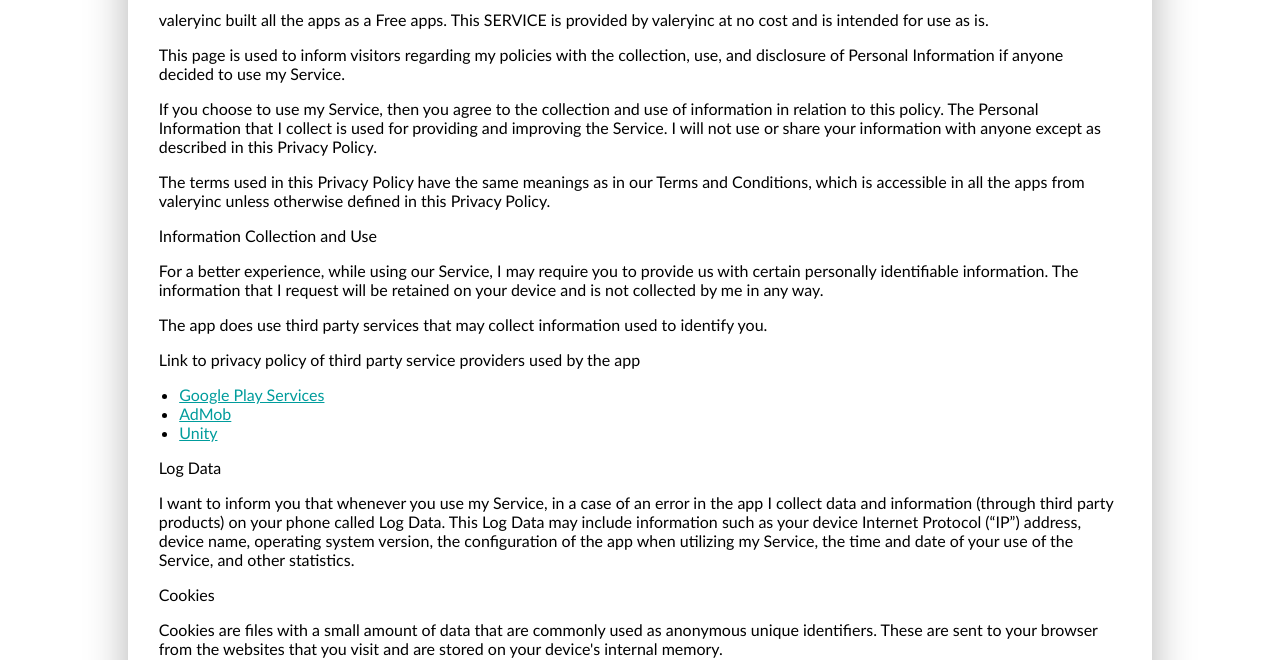
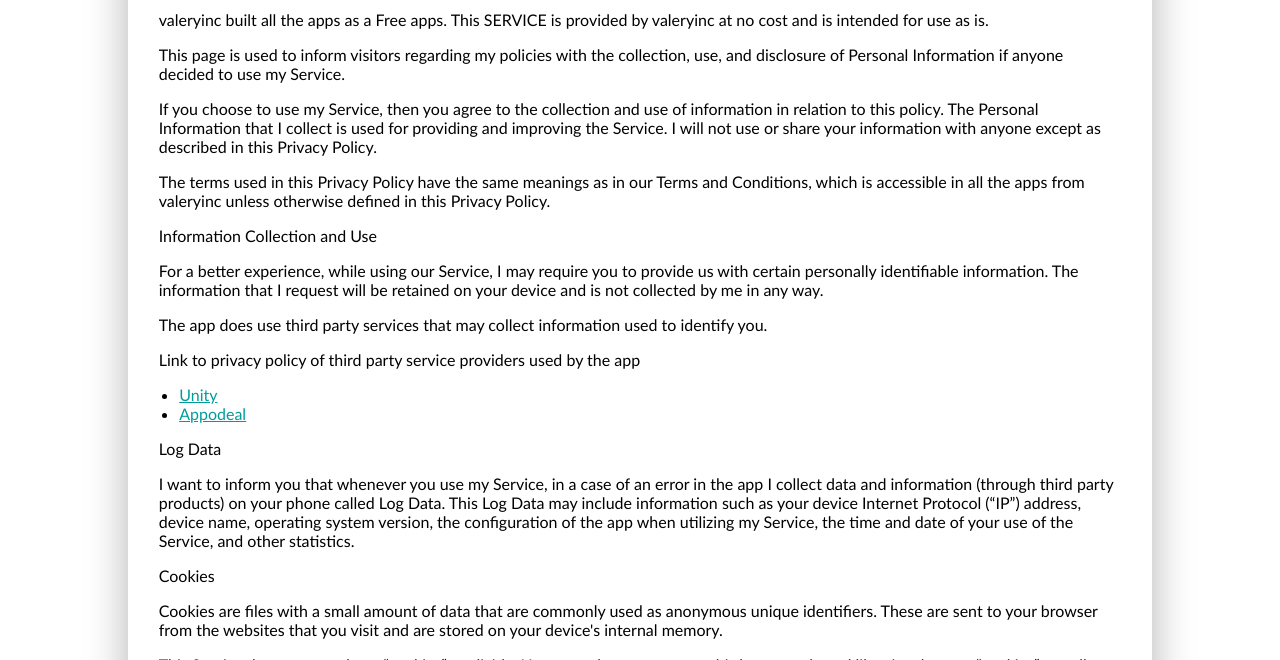
Before and after one commit to valeryinx/valeryinx.github.io, a plain HTML site: page privacy_policy.html in a window 1280 px wide. Shown: the part 140-800 px from the top of the page. Drawn offline with nearby package versions, Linux system fonts and the light colour scheme.

Commit message:
Update privacy_policy.html

```diff
--- a/privacy_policy.html
+++ b/privacy_policy.html
@@ -31,9 +31,8 @@
                 <p>The app does use third party services that may collect information used to identify you.</p>
                 <p>Link to privacy policy of third party service providers used by the app</p>
                 <ul>
-                    <li><a href="https://www.google.com/policies/privacy/">Google Play Services</a></li>
-                    <li><a href="https://support.google.com/admob/answer/6128543?hl=en">AdMob</a></li>
                     <li><a href = "https://unity3d.com/legal/privacy-policy">Unity</a></li>
+                    <li><a href = "https://appodeal.com/privacy-policy/">Appodeal</a></li>
                 </ul>
                 <p>Log Data</p>
                 <p>I want to inform you that whenever you use my Service, in a case of an error in the app I collect data and information (through third party products) on your phone called Log Data. This Log Data may include information such as your device Internet Protocol (“IP”) address, device name, operating system version, the configuration of the app when utilizing my Service, the time and date of your use of the Service, and other statistics.</p>
```
